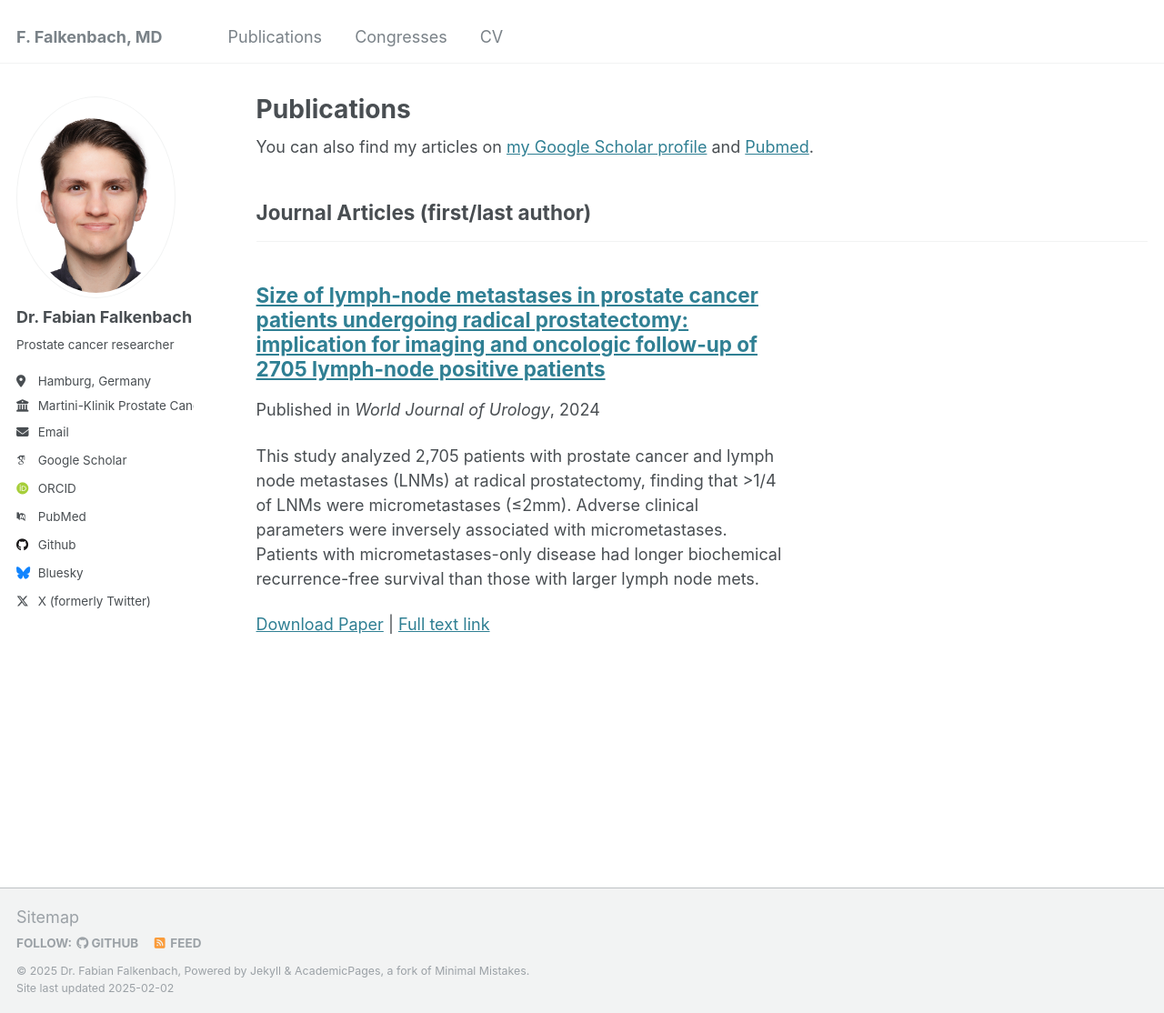
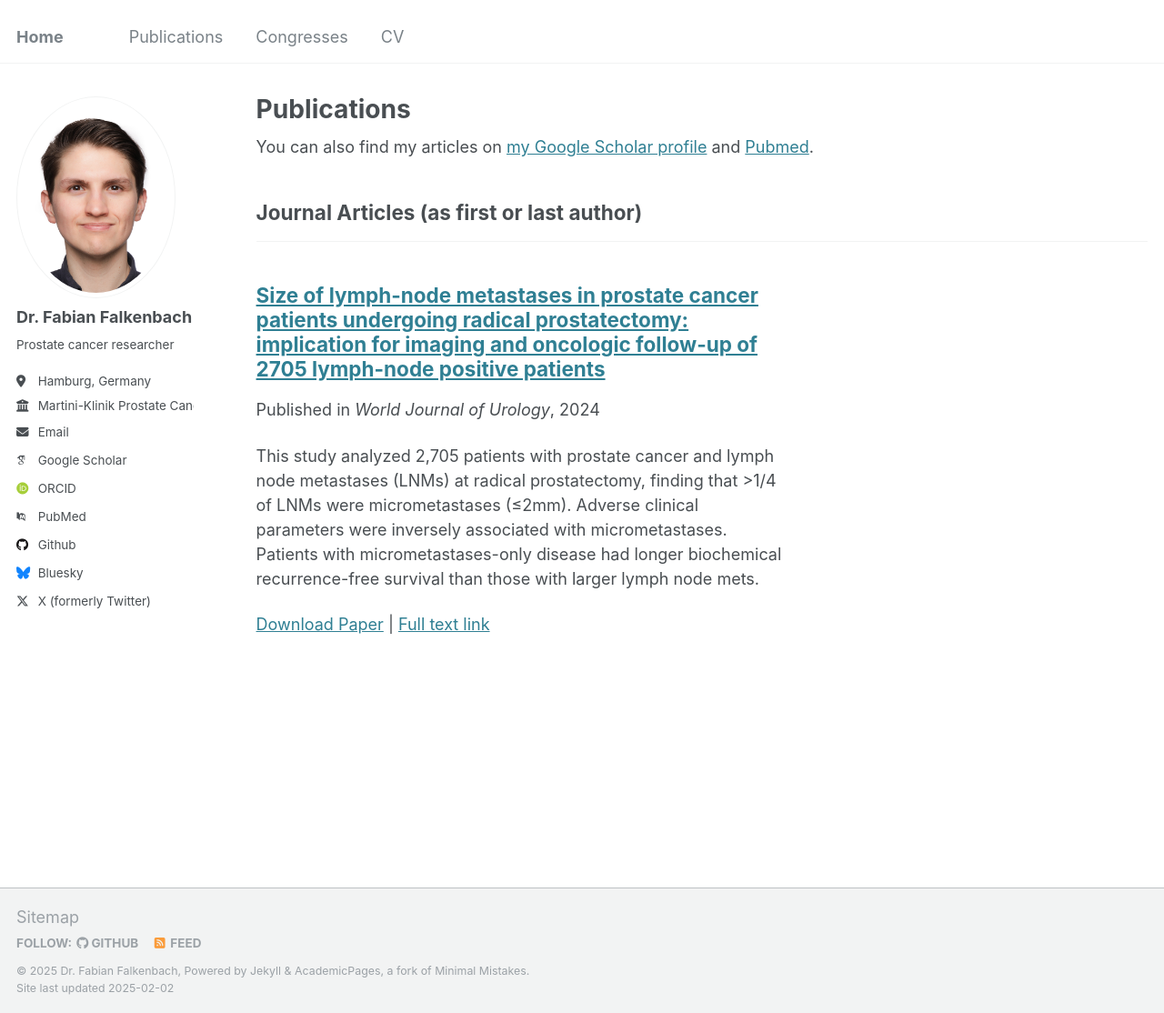
Before and after one commit to ffmed/ffmed.github.io, a Jekyll site: the page built from _pages/publications.html, in a window 1280 px wide and 1114 px high. Shown: the whole window at 91% size. Built offline with Jekyll 4.4.1, drawn with Linux system fonts in a browser that asks for light colours; some web fonts are replaced.

Commit message:
Update _config.yml

```diff
--- a/_config.yml
+++ b/_config.yml
@@ -8,7 +8,7 @@
 
 # Basic Site Settings
 locale                   : "en-US"
-title                    : "F. Falkenbach, MD"
+title                    : "Home"
 title_separator          : "-"
 name                     : &name "Dr. Fabian Falkenbach"
 description              : &description "Prostate cancer research"
@@ -77,9 +77,9 @@ author:
 # Publication Category - The following the list of publication categories and their headings
 publication_category:
   manuscripts1:
-    title: 'Journal Articles (first/last author)'
+    title: 'Journal Articles (as first or last author)'
   manuscripts2:
-    title: 'Journal Articles (co-author)'
+    title: 'Journal Articles (as co-author)'
   books:
     title: 'Books'
 
```
